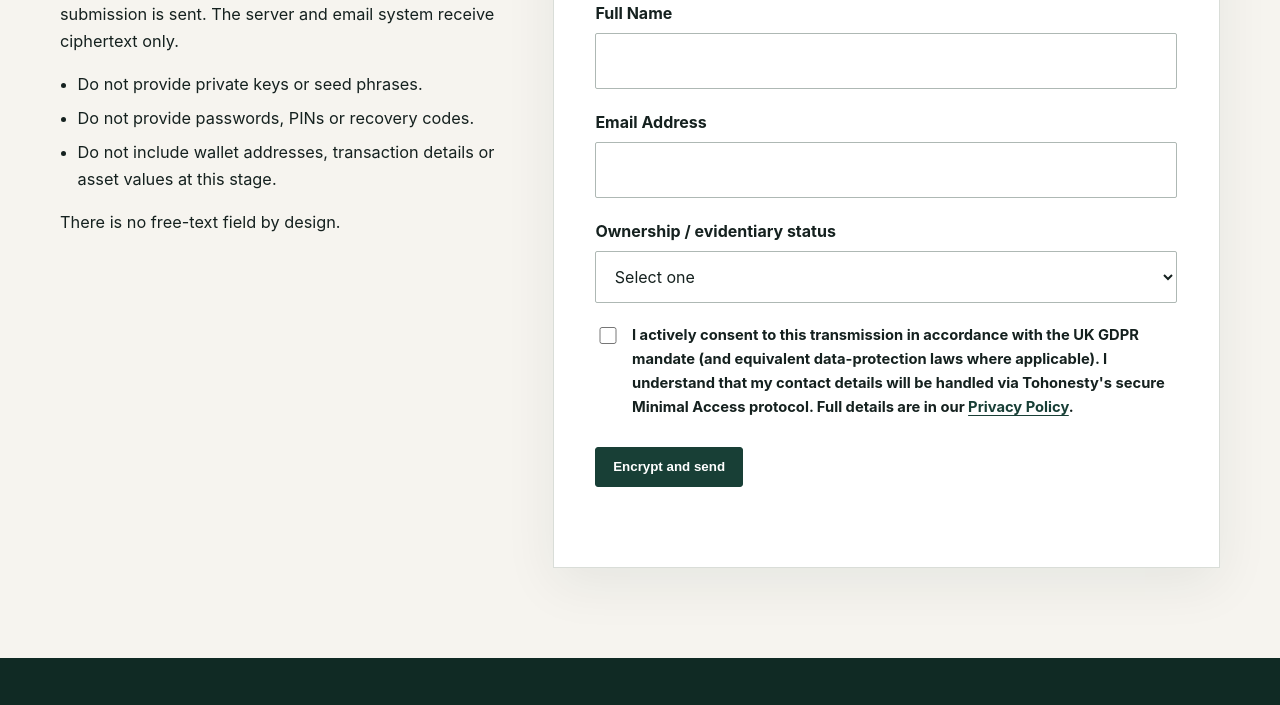
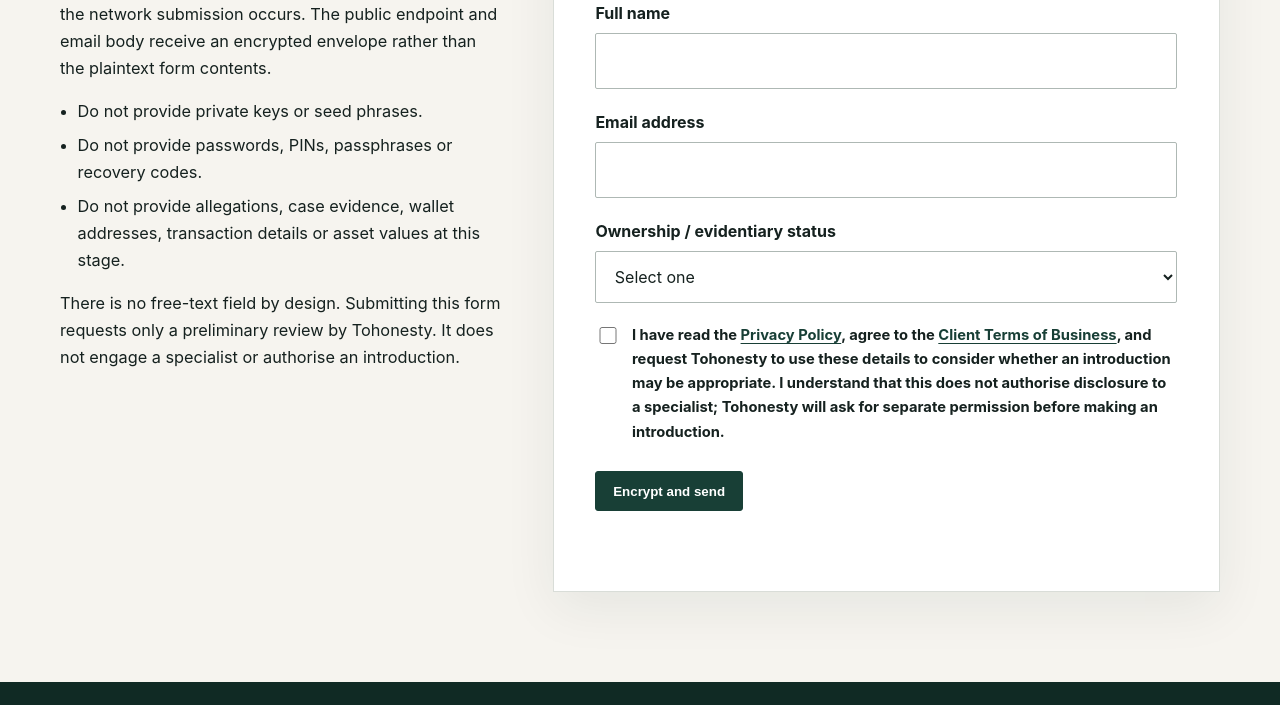
Before and after one commit to tohonesty/tohonesty-static-site, a website: page public/contact/index.html in a window 1280 px wide. Shown: the part 629-1334 px from the top of the page. Drawn offline with Linux system fonts and the light colour scheme.

Commit message:
Clarify contact consent and service terms

```diff
--- a/public/contact/index.html
+++ b/public/contact/index.html
@@ -4,7 +4,7 @@
 <meta charset="utf-8">
 <meta name="viewport" content="width=device-width,initial-scale=1">
 <title>Secure contact | Tohonesty</title>
-<meta name="description" content="Send minimal contact information encrypted in your browser before transmission.">
+<meta name="description" content="Send limited contact information encrypted in your browser before transmission.">
 <link rel="stylesheet" href="/assets/css/site.css">
 <link rel="icon" type="image/png" href="/favicon.png">
 </head>
@@ -19,41 +19,46 @@
 <nav class="nav-links" aria-label="Primary">
 <a href="/about/">About</a>
 <a href="/faqs/">FAQs</a>
-<a class="button" href="/contact/">Secure contact</a>
+<a class="button" href="/contact/" aria-current="page">Secure contact</a>
 </nav>
 </div>
 </header>
+
 <main id="main">
 <section class="page-hero">
 <div class="container">
 <p class="eyebrow">Minimal Access Protocol</p>
 <h1>Secure contact</h1>
-<p class="intro">Only the minimum information needed to assess whether an introduction may be appropriate.</p>
+<p class="intro">Only the minimum information needed to consider whether an introduction may be appropriate.</p>
 </div>
 </section>
+
 <section class="section">
 <div class="container contact-grid">
 <aside class="prose">
 <h2>Before you begin</h2>
-<p>Your information is encrypted in this browser before any submission is sent. The server and email system receive ciphertext only.</p>
+<p>The form contents are encrypted in this browser before the network submission occurs. The public endpoint and email body receive an encrypted envelope rather than the plaintext form contents.</p>
 <ul class="security-list">
 <li>Do not provide private keys or seed phrases.</li>
-<li>Do not provide passwords, PINs or recovery codes.</li>
-<li>Do not include wallet addresses, transaction details or asset values at this stage.</li>
+<li>Do not provide passwords, PINs, passphrases or recovery codes.</li>
+<li>Do not provide allegations, case evidence, wallet addresses, transaction details or asset values at this stage.</li>
 </ul>
-<p>There is no free-text field by design.</p>
+<p>There is no free-text field by design. Submitting this form requests only a preliminary review by Tohonesty. It does not engage a specialist or authorise an introduction.</p>
 </aside>
+
 <section class="secure-panel" aria-labelledby="form-title">
 <h2 id="form-title">Your contact details</h2>
 <form id="secure-contact">
 <div class="field">
-<label for="full-name">Full Name</label>
+<label for="full-name">Full name</label>
 <input id="full-name" name="fullName" type="text" autocomplete="name" maxlength="120" required>
 </div>
+
 <div class="field">
-<label for="email-address">Email Address</label>
+<label for="email-address">Email address</label>
 <input id="email-address" name="emailAddress" type="email" autocomplete="email" maxlength="254" required>
 </div>
+
 <div class="field">
 <label for="ownership-status">Ownership / evidentiary status</label>
 <select id="ownership-status" name="ownershipStatus" required>
@@ -63,18 +68,20 @@
 <option value="uncertain">I am uncertain what evidence is available</option>
 </select>
 </div>
+
 <div class="field check-row">
 <input id="consent" name="consent" type="checkbox" required>
-<label for="consent">I actively consent to this transmission in accordance with the UK GDPR mandate (and equivalent data-protection laws where applicable). I understand that my contact details will be handled via Tohonesty's secure Minimal Access protocol. Full details are in our <a href="/privacy-policy/">Privacy Policy</a>.</label>
+<label for="consent">I have read the <a href="/privacy-policy/">Privacy Policy</a>, agree to the <a href="/client-terms/">Client Terms of Business</a>, and request Tohonesty to use these details to consider whether an introduction may be appropriate. I understand that this does not authorise disclosure to a specialist; Tohonesty will ask for separate permission before making an introduction.</label>
 </div>
+
 <button id="submit-contact" class="button" type="submit">Encrypt and send</button>
-<p id="contact-status" class="status" role="status" aria-live="polite">
-</p>
+<p id="contact-status" class="status" role="status" aria-live="polite"></p>
 </form>
 </section>
 </div>
 </section>
 </main>
+
 <footer class="site-footer">
 <div class="container">
 <div class="footer-grid">
@@ -89,10 +96,9 @@
 <a href="/legal-disclosure/">Legal Disclosure</a>
 </nav>
 </div>
-<p class="fine-print">Copyright 2026 © Tohonesty. All Rights Reserved. Co. No. 15547832. ICO Reg: ZB778271. Registered in England &amp; Wales. | Registered Office: The Old School Rooms, North Stoke, Wallingford, OX10 6BL, UK.</p>
+<p class="fine-print">Copyright 2026 © Tohonesty. All Rights Reserved. Co. No. 15547832. ICO Reg: ZB778271. Registered in England &amp; Wales. | Registered Office: The Old School Rooms, The Street, North Stoke, Wallingford, United Kingdom, OX10 6BL.</p>
 </div>
 </footer>
-<script src="/assets/js/contact.js" defer>
-</script>
+<script src="/assets/js/contact.js" defer></script>
 </body>
 </html>
```
